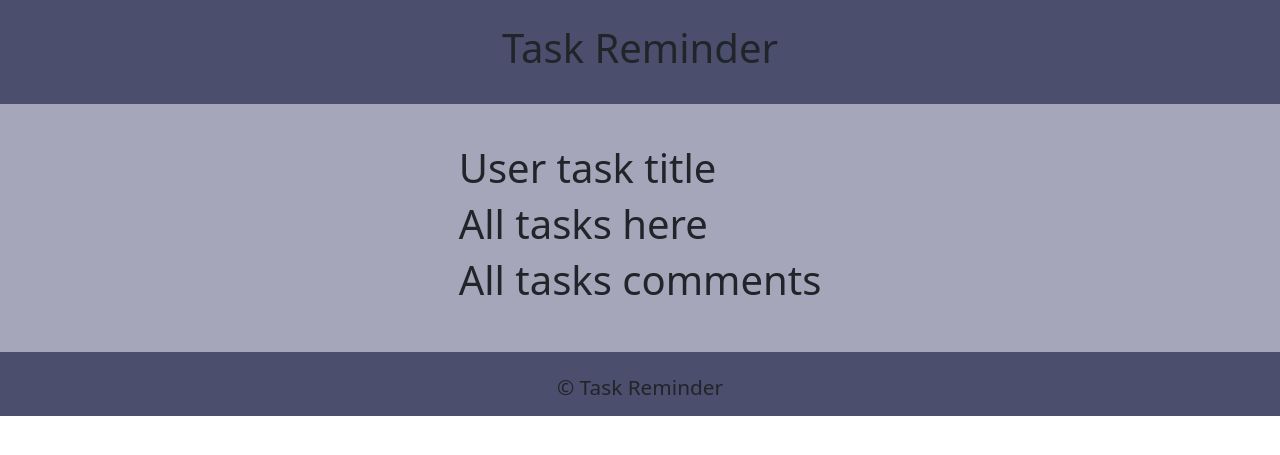
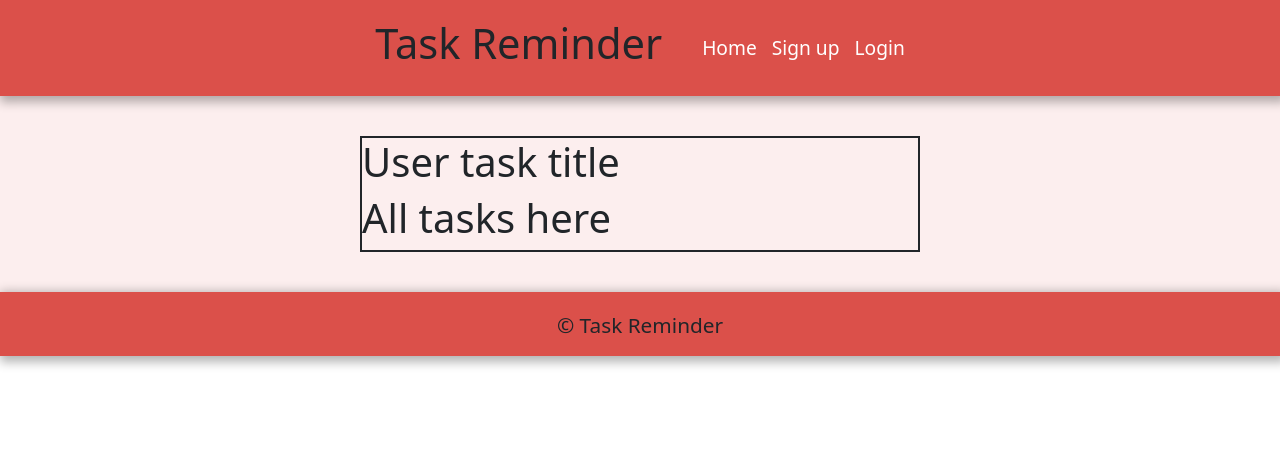
Before and after one commit to Timalexanderandersson/Task-Reminder, a Django app: page / in a window 1280 px wide. Shown: the top 455 px of the page. Run offline with Django 5.2, Linux system fonts and the light colour scheme; data that the repository does not hold is empty; some libraries are stand-ins or nearby versions.

Commit message:
css style query size

```diff
--- a/static/css/style.css
+++ b/static/css/style.css
@@ -15,31 +15,59 @@ body{
 
 /*Header*/
 .header-bar{
-    background-color: #4b4e6d;
-    height: 13vh;
+    background-color: #db504a;
+    height: 12vh;
     display: flex;
     align-items: center;
     justify-content: center;
+    box-shadow: 3px 3px 10px 3px rgba(0, 0, 0, 0.3);
+    position: relative;
 }
+/*navbar for big screens*/
+.bigger-nav{
+    display: none;
+
+}
+/*Navbar button*/
+.button-nav-div{
+    height: 50px;
+    font-size: 25px;
+    padding-left: 30px;
+    padding-top: 5px;
+}
+.color-hover{
+  color: white;
+}
+.color-hover:active{
+    color: rgb(209, 114, 114);
+  }
 
 /*Main*/
 main{
     flex-grow: 1;
+
+
 }
 .cool-color-here{
-    background-color: #a5a6b9;
+    background-color: #fceeee;
     display: flex;
     padding: 40px;
     justify-content: center;
 
 }
+.container-task{
+    width: 70vh;
+    height: 100%;
+    border-color: black;
+    border:2px solid;
+
+}
 
 /*Footer*/
 .color-footer{
-    background-color: #4b4e6d;
+    background-color: #db504a;
     height: 8vh;
-
-
+    width: 100%;
 
 }
 .div-footer{
@@ -48,4 +76,89 @@ main{
     align-items: center;
     padding-top: 20px;
     font-size: 1.3rem;
+    height: 8vh;
+    box-shadow: 3px 3px 10px 3px rgba(0, 0, 0, 0.3);
+    position:relative;
 }
+/*Media queries for 400px*/
+@media screen and (min-width: 400px){
+
+.no-display-block{
+    display: none;
+}
+
+.no-nav-bar{
+    display: none;
+}
+
+.bigger-nav{
+    display: flex;
+    margin-left: 15px;
+    align-items: center;
+}
+.button-big{
+    padding-left: 6px;
+    color: white;
+    text-decoration: none;
+}
+.button-big:hover{
+    color: white;
+}
+.button-big:active{
+      color: rgb(209, 114, 114);
+}
+.next-screen{
+    width: 100%;
+    display: flex;
+    flex-direction: row;
+    justify-content: center;
+
+}
+
+}
+
+/*Media queries for 600px*/
+@media screen and (min-width: 600px){
+.bigger-nav{
+
+    margin-left: 25px;
+
+}
+.button-big{
+    padding-left: 15px;
+    font-size: 1.1rem;
+
+}
+#title-task {
+    font-size: 2.5rem;
+}
+
+}
+
+/*Media queries for 768px*/
+@media screen and (min-width: 768px){
+
+    .bigger-nav{
+
+        margin-left: 25px;
+
+    }
+    .button-big{
+        padding-left: 15px;
+        font-size: 1.2rem;
+
+    }
+    #title-task {
+        font-size: 2.6rem;
+    }
+    .no-display-block{
+        display: flex;
+    }
+
+}
+
+/*Media queries for 992px*/
+@media screen and (min-width: 992px){
+
+
+}
--- a/static/js/script.js
+++ b/static/js/script.js
@@ -0,0 +1,4 @@
+
+// Javascript dropdown bar bootstrap
+const dropdownElementList = document.querySelectorAll('.dropdown-toggle')
+const dropdownList = [...dropdownElementList].map(dropdownToggleEl => new bootstrap.Dropdown(dropdownToggleEl))
--- a/task_app/templates/index.html
+++ b/task_app/templates/index.html
@@ -5,7 +5,7 @@
 {% block content%}
 
 <div class="cool-color-here" >
-    <div class="main-page-div">
+    <div class="container-task">
         <h1>User task title</h1>
     {% for users in user %}
     <h2>{{ users.title }}</h2>
@@ -20,15 +20,6 @@
     <p>{{ tasks.due_date }}</p>
     {% endfor %}
 
-    <h1>All tasks comments</h1>
-    {% for comment in task_comment %}
-    <h2>{{ comment.title }}</h2>
-    <p>{{ comment.task_list }}</p>
-    <p>{{ comment.task_content }}</p>
-    <p>{{ comment.created_at }}</p>
-    {% endfor %}
-
-
     </div>
 
 </div>
--- a/templates/base.html
+++ b/templates/base.html
@@ -20,8 +20,27 @@
   <!-- Header -->
   <header class="header-bar">
     <!-- Nav button -->
-     <div>
-      <h1>Task Reminder</h1>
+    <div class="col no-display-block"></div>
+    <div class="text-center next-screen">
+      <h1 id="title-task">Task Reminder</h1>
+      <div class="bigger-nav">
+        <a class="button-big" href="#">Home</a>
+        <a class="button-big" href="#">Sign up</a>
+        <a class="button-big" href="#">Login</a>
+      </div>
+
+
+    </div>
+    <div class="dropdown col button-nav-div no-nav-bar">
+      <a href="#" role="button" data-bs-toggle="dropdown" aria-expanded="false">
+        <i class="fa-solid fa-arrow-down-short-wide color-hover"></i>
+      </a>
+
+      <ul class="dropdown-menu">
+        <li><a class="dropdown-item" href="#">Home</a></li>
+        <li><a class="dropdown-item" href="#">Sign up</a></li>
+        <li><a class="dropdown-item" href="#">Login</a></li>
+      </ul>
     </div>
 
   </header>
@@ -30,16 +49,25 @@
   <main>
     <div>
       {% block content %}
-    <!-- Content -->
-    {% endblock %}
+      <!-- Content -->
+      {% endblock %}
     </div>
   </main>
-<!-- Footer -->
-  <footer class="color-footer" >
+  <!-- Footer -->
+  <footer class="color-footer">
     <div class="div-footer">
       <p>&copy; Task Reminder</p>
     </div>
   </footer>
+
+  <!-- Javascript -->
+  <script src="https://cdn.jsdelivr.net/npm/@popperjs/core@2.11.8/dist/umd/popper.min.js"
+    integrity="sha384-I7E8VVD/ismYTF4hNIPjVp/Zjvgyol6VFvRkX/vR+Vc4jQkC+hVqc2pM8ODewa9r" crossorigin="anonymous">
+  </script>
+  <script src="https://cdn.jsdelivr.net/npm/bootstrap@5.3.3/dist/js/bootstrap.min.js"
+    integrity="sha384-0pUGZvbkm6XF6gxjEnlmuGrJXVbNuzT9qBBavbLwCsOGabYfZo0T0to5eqruptLy" crossorigin="anonymous">
+  </script>
+  <script src="{% static 'js/script.js' %}"></script>
 
   <!--Font Awesome -->
   <script src="https://kit.fontawesome.com/482a5ab2aa.js" crossorigin="anonymous"></script>
```
